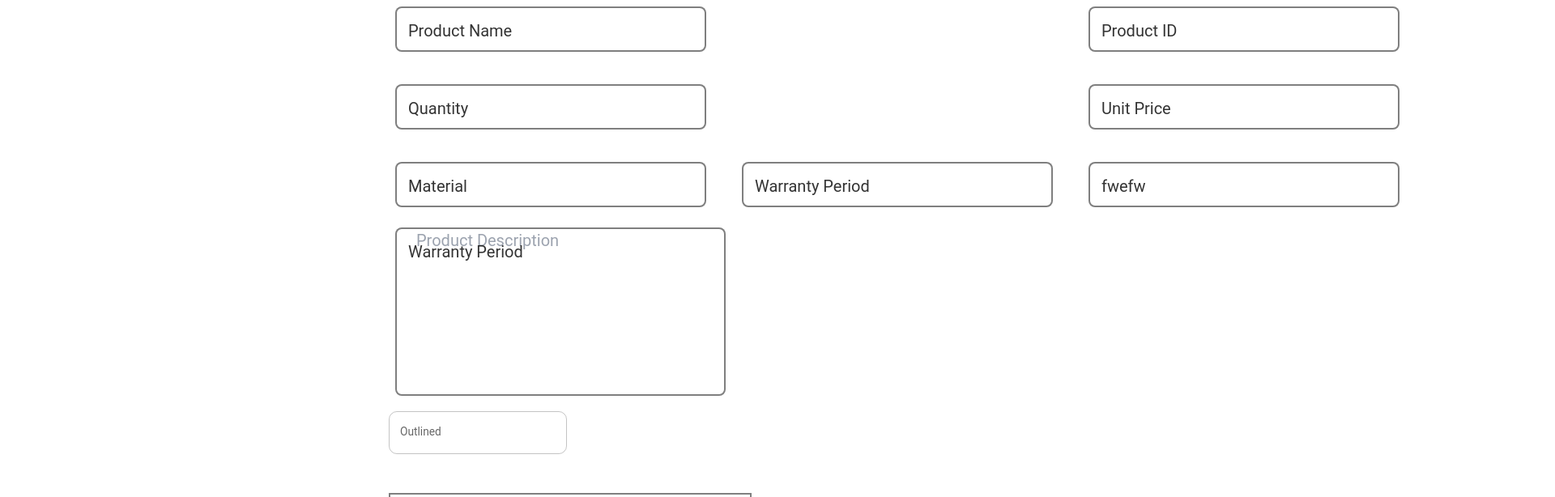
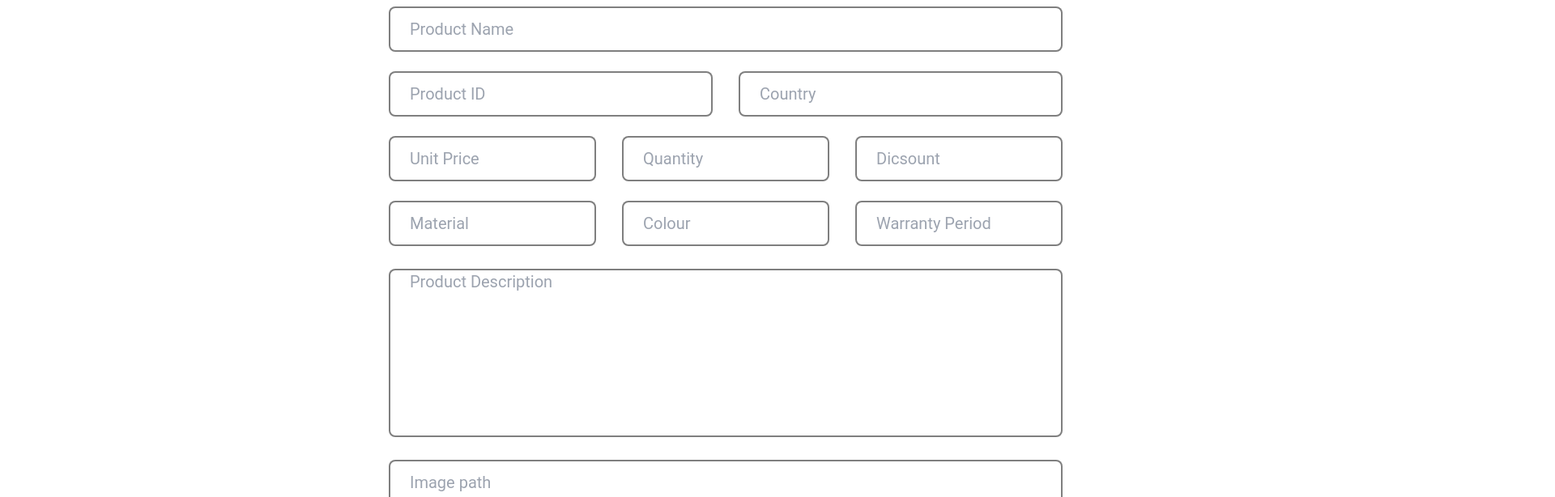
Before and after one commit to AkalankaNayanajith/Wijeratne_Furniture, a React (Create React App) app: page /AddProduct in a window 1280 px wide. Shown: the part 240-854 px from the top of the page at 81% size, 1920 px wide, since content can reach past the window. Built offline with nearby package versions, Linux system fonts and the light colour scheme; what tw-elements would draw is missing.

Commit message:
buttons changed

```diff
--- a/src/Components/Pages/AddProduct.jsx
+++ b/src/Components/Pages/AddProduct.jsx
@@ -6,6 +6,13 @@ import InputButton from "../InputButton";
 import { Box, CssBaseline } from "@mui/material";
 import TextField from "@mui/material/TextField";
 import CustomTextField from "../CustomTextField/CustomTextField";
+import { yupResolver } from "@hookform/resolvers/yup";
+import * as Yup from 'yup';
+
+
+const ProductSchema = Yup.object().shape({
+
+})
 
 export default function AddProduct() {
   const initialValues = { productName: "", productID: "" };
@@ -35,98 +42,113 @@ export default function AddProduct() {
 
           <div className="">
             <div className="h-20 mt-10  mx-60 bg-white justify-between gap-7 flex  items-center">
-              <label className="relative p-2">
+
                 <input
                   type="text"
-                  className="h-14 w-96 px-6 text-xl bg-white border-2 rounded-lg border-black border-opacity-50 outline-none focus:border-purple-600  transition duration-200 peer"
+                  className="h-14 w-[52rem] px-6 text-xl bg-white border-2 rounded-lg border-black border-opacity-50 outline-none focus:border-blue-500  transition duration-200 peer focus:border-2  focus:ring-2 focus:ring-blue-500"
                   autocomplete="off"
+                  placeholder="Product Name"
                 />
-                <span className="text-xl text-black text-opacity-80 absolute left-0 top-6 mx-4 px-2 transition-all duration-200 input-text cursor-text peer-focus:text-sm peer-focus:text-purple-600 peer-focus:-top-1 peer-focus:bg-white peer-focus:left-3">
-                  Product Name
-                </span>
-              </label>
 
-              <label className="relative p-2">
-                <input
-                  type="text"
-                  className="h-14 w-96 px-6 text-xl bg-white border-2 rounded-lg border-black border-opacity-50 outline-none focus:border-purple-600  transition duration-200 peer"
-                  autocomplete="off"
-                />
-                <span className="text-xl text-black text-opacity-80 absolute left-0 top-6 mx-4 px-2 transition-all duration-200 input-text cursor-text peer-focus:text-sm peer-focus:text-purple-600 peer-focus:-top-1 peer-focus:bg-white peer-focus:left-3">
-                  Product ID
-                </span>
-              </label>
-            </div>
 
-            <div className="h-28  mx-60 bg-white justify-between gap-7 flex  items-center">
-              <label className="relative p-2">
-                <input
-                  type="text"
-                  className="h-14 w-96 px-6 text-xl bg-white border-2 rounded-lg border-black border-opacity-50 outline-none focus:border-purple-600  transition duration-200 peer"
-                  autocomplete="off"
-                />
-                <span className="text-xl text-black text-opacity-80 absolute left-0 top-6 mx-4 px-2 transition-all duration-200 input-text cursor-text peer-focus:text-sm peer-focus:text-purple-600 peer-focus:-top-1 peer-focus:bg-white peer-focus:left-3">
-                  Quantity
-                </span>
-              </label>
 
-              <label className="relative p-2">
-                <input
-                  type="text"
-                  className="h-14 w-96 px-6 text-xl bg-white border-2 rounded-lg border-black border-opacity-50 outline-none focus:border-purple-600  transition duration-200 peer"
-                  autocomplete="off"
-                />
-                <span className="text-xl text-black text-opacity-80 absolute left-0 top-6 mx-4 px-2 transition-all duration-200 input-text cursor-text peer-focus:text-sm peer-focus:text-purple-600 peer-focus:-top-1 peer-focus:bg-white peer-focus:left-3">
-                  Unit Price
-                </span>
-              </label>
             </div>
 
             <div className="h-20  mx-60 bg-white justify-between gap-7 flex  items-center">
-              <label className="relative p-2">
+            <input
+                  type="text"
+                  className="h-14 w-[25rem] px-6 text-xl bg-white border-2 rounded-lg border-black border-opacity-50 outline-none focus:border-blue-500  transition duration-200 peer focus:border-2  focus:ring-2 focus:ring-blue-500"
+                  autocomplete="off"
+                  placeholder="Product ID"
+                />
+
+<input
+                  type="text"
+                  className="h-14 w-[25rem] px-6 text-xl bg-white border-2 rounded-lg border-black border-opacity-50 outline-none focus:border-blue-500  transition duration-200 peer focus:border-2  focus:ring-2 focus:ring-blue-500"
+                  autocomplete="off"
+                  placeholder="Country"
+                />
+
+            </div>
+
+
+            <div className="h-20  mx-60 bg-white justify-between gap-7 flex  items-center">
+            <input
+                  type="number"
+                  className="h-14 w-[16rem] px-6 text-xl bg-white border-2 rounded-lg border-black border-opacity-50 outline-none focus:border-blue-500  transition duration-200 peer focus:border-2  focus:ring-2 focus:ring-blue-500"
+                  autocomplete="off"
+                  placeholder="Unit Price"
+                />
+            <input
+                  type="text"
+                  className="h-14 w-[16rem] px-6 text-xl bg-white border-2 rounded-lg border-black border-opacity-50 outline-none focus:border-blue-500  transition duration-200 peer focus:border-2  focus:ring-2 focus:ring-blue-500"
+                  autocomplete="off"
+                  placeholder="Quantity"
+                />
+
+<input
+                  type="number"
+                  className="h-14 w-[16rem] px-6 text-xl bg-white border-2 rounded-lg border-black border-opacity-50 outline-none focus:border-blue-500  transition duration-200 peer focus:border-2  focus:ring-2 focus:ring-blue-500"
+                  autocomplete="off"
+                  placeholder="Dicsount"
+                />
+            </div>
+
+            <div className="h-20  mx-60 bg-white justify-between gap-7 flex  items-center">
+            <input
+                  type="text"
+                  className="h-14 w-[16rem] px-6 text-xl bg-white border-2 rounded-lg border-black border-opacity-50 outline-none focus:border-blue-500  transition duration-200 peer focus:border-2  focus:ring-2 focus:ring-blue-500"
+                  autocomplete="off"
+                  placeholder="Material"
+                />
                 <input
                   type="text"
-                  className="h-14 w-96 px-6 text-xl bg-white border-2 rounded-lg border-black border-opacity-50 outline-none focus:border-purple-600  transition duration-200 peer"
+                  className="h-14 w-[16rem] px-6 text-xl bg-white border-2 rounded-lg border-black border-opacity-50 outline-none focus:border-blue-500  transition duration-200 peer focus:border-2  focus:ring-2 focus:ring-blue-500"
                   autocomplete="off"
+                  placeholder="Colour"
                 />
-                <span className="text-xl text-black text-opacity-80 absolute left-0 top-6 mx-4 px-2 transition-all duration-200 input-text cursor-text peer-focus:text-sm peer-focus:text-purple-600 peer-focus:-top-1 peer-focus:bg-white peer-focus:left-3">
-                  Material
-                </span>
-              </label>
 
-              <label className="relative p-2">
-                <input
+
+<input
                   type="text"
-                  className="h-14 w-96 px-6 text-xl bg-white border-2 rounded-lg border-black border-opacity-50 outline-none focus:border-purple-600  transition duration-200 peer"
+                  className="h-14 w-[16rem] px-6 text-xl bg-white border-2 rounded-lg border-black border-opacity-50 outline-none focus:border-blue-500  transition duration-200 peer focus:border-2  focus:ring-2 focus:ring-blue-500"
                   autocomplete="off"
+                  placeholder="Warranty Period"
                 />
-                <span className="text-xl text-black text-opacity-80 absolute left-0 top-6 mx-4 px-2 transition-all duration-200 input-text cursor-text peer-focus:text-sm peer-focus:text-purple-600 peer-focus:-top-1 peer-focus:bg-white peer-focus:left-3">
-                  Warranty Period
-                </span>
-              </label>
-              <CustomTextField name={"fwefw"} />
+
             </div>
 
+
+
             <div className="h-60 w-auto justify-between mx-60 bg-white flex items-center">
-            <label className="relative p-2">
+
               <textarea
-                className="border-2 border-black rounded-lg border-opacity-50 resize-none h-52 w-full px-6 text-xl bg-white focus:border-purple-600
-                transition duration-200 peer"
+                className="border-2 border-black rounded-lg border-opacity-50 resize-none h-52 w-full px-6 text-xl bg-white
+                peer  outline-none focus:border-blue-500  transition duration-200 peer focus:border-2  focus:ring-2 focus:ring-blue-500"
                 placeholder="Product Description"
                 name="ProductDescription"
                 id=""
                 cols="30"
                 rows="8"
               ></textarea>
-              <span className="text-xl text-black text-opacity-80 absolute left-0 top-6 mx-4 px-2 transition-all duration-200 input-text cursor-text peer-focus:text-sm peer-focus:text-purple-600 peer-focus:-top-1 peer-focus:bg-white peer-focus:left-3">
-                Warranty Period
-              </span>
-              </label>
+
+            </div>
+
+
+
+            <div className="h-20  mx-60 bg-white justify-between gap-7 flex  items-center">
+            <input
+                  type="text"
+                  className="h-14 w-[52rem] px-6 text-xl bg-white border-2 rounded-lg border-black border-opacity-50 outline-none focus:border-blue-500  transition duration-200 peer focus:border-2  focus:ring-2 focus:ring-blue-500"
+                  autocomplete="off"
+                  placeholder="Image path"
+                />
+
             </div>
             {/* <InputButton/> */}
           </div>
 
-          <TextField sx={{ml:30}} id="outlined-basic" label="Outlined" variant="outlined" />
+
 
 
           <div className="imageupload mt-12 mx-60 mb-24 flex items-center gap-5 ">
@@ -155,6 +177,22 @@ export default function AddProduct() {
             </form>
           </div>
 
+          <div className="m-10  w-auto justify-between px-56 items-center flex">
+        <button
+          type="submit"
+          className="px-24 py-3 rounded-lg text-lg bg-red-500 hover:bg-red-600 text-white shadow-lg  hover:shadow-2xl "
+        > Cancel  </button>
+
+        <button
+          type="submit"
+          className="px-24 py-3 rounded-lg text-lg  bg-green-500 hover:bg-green-600 text-white shadow-lg  hover:shadow-2xl"
+
+        >
+          Save
+        </button>
+
+      </div>
+
           {/* <div className="h-20  mx-60 bg-white justify-between gap-7 flex  items-center">
             <a href="localhost:3000">
               <img
```
